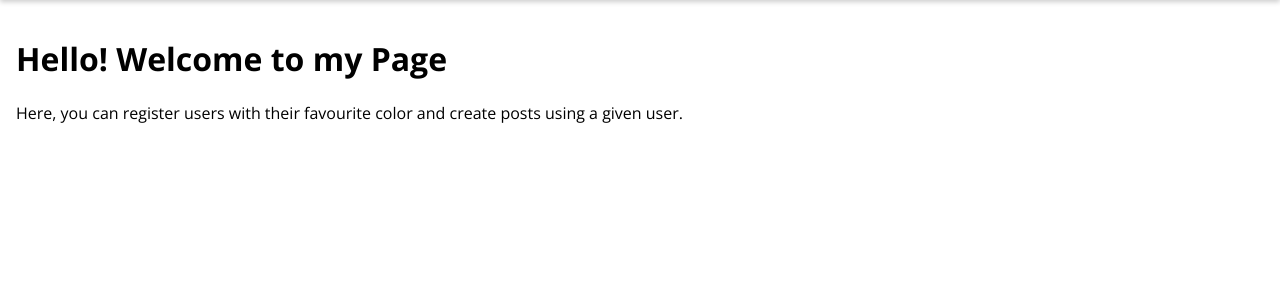
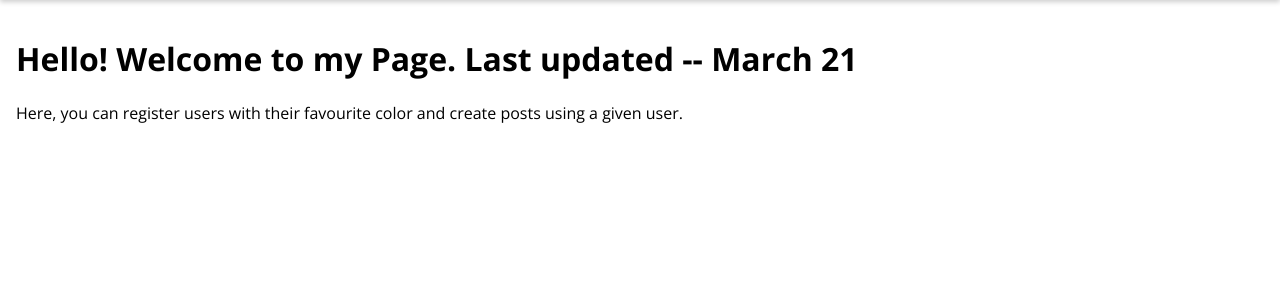
Before and after one commit to nromblon/render-sample, a Node server app: page / in a window 1280 px wide. Shown: the part 83-383 px from the top of the page. Run offline with Node 20, Linux system fonts and the light colour scheme; some libraries are stand-ins or nearby versions.

Commit message:
updated index.hbs

```diff
--- a/index.js
+++ b/index.js
@@ -1,4 +1,5 @@
 // System-related packages
+import "dotenv/config";
 import { dirname } from "path";
 import { fileURLToPath } from 'url';
 // Web-app related packages
--- a/src/views/index.hbs
+++ b/src/views/index.hbs
@@ -1,2 +1,2 @@
-<h1> Hello! Welcome to my Page </h1>
+<h1> Hello! Welcome to my Page. Last updated -- March 21 </h1>
 <p> Here, you can register users with their favourite color and create posts using a given user. </p>
```
